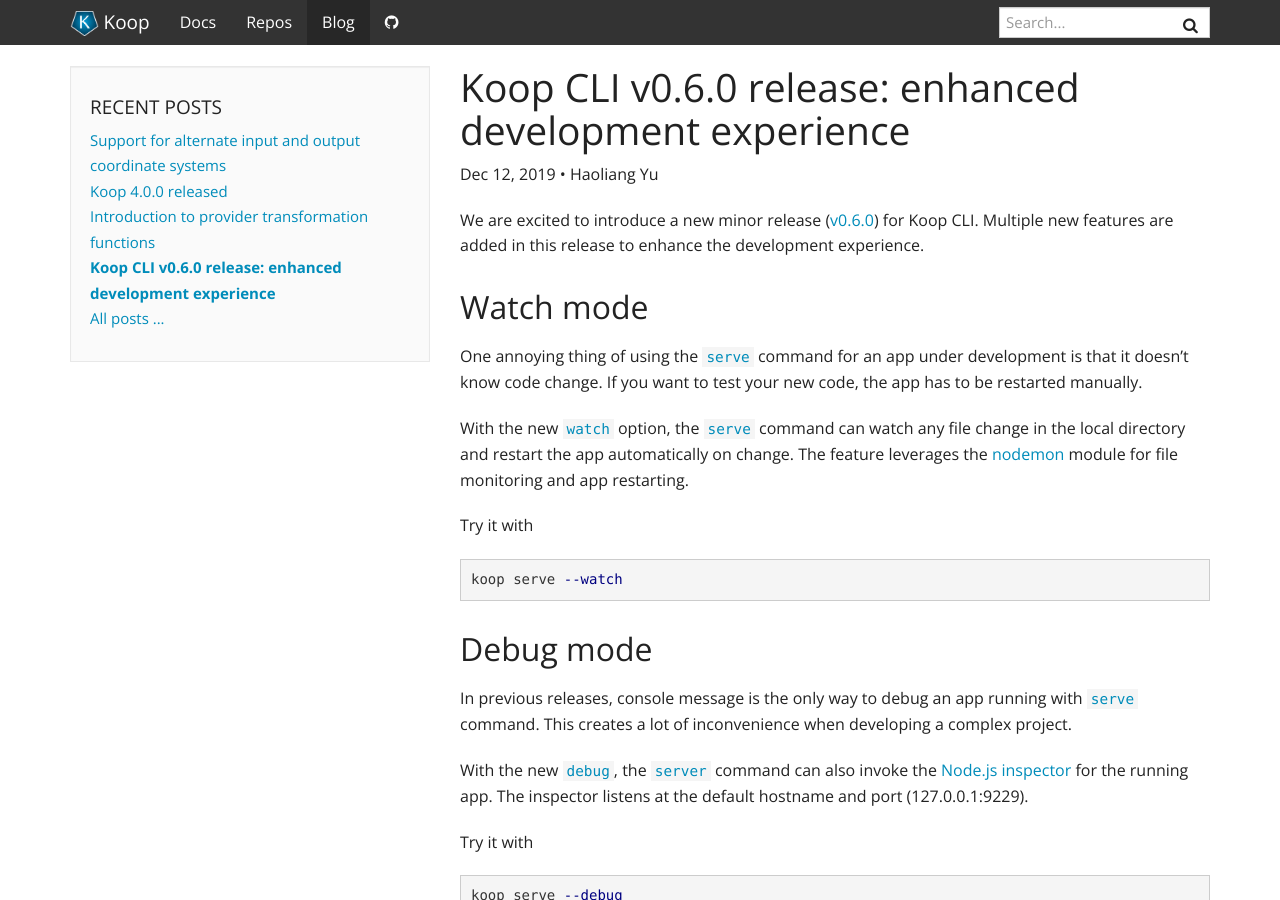
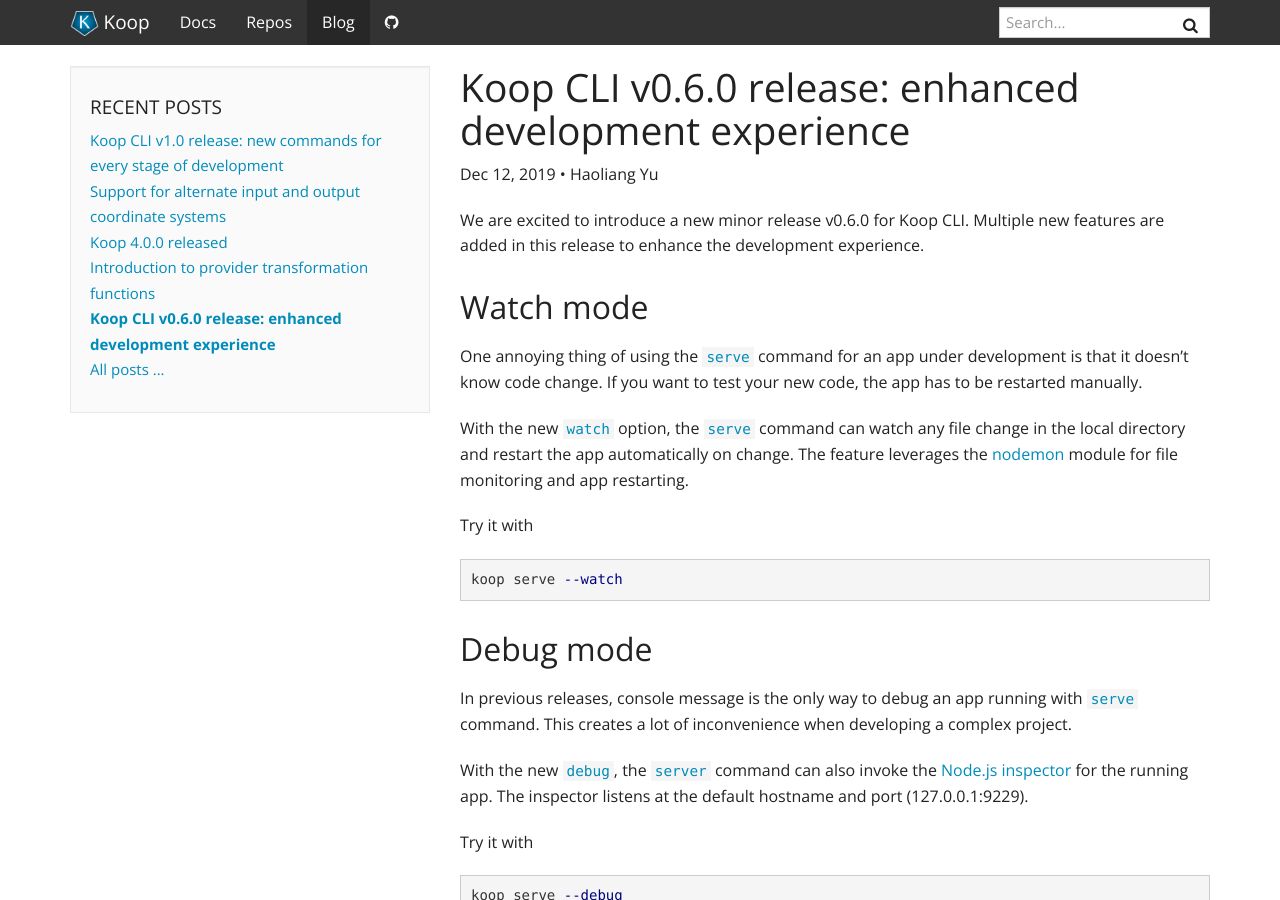
Before and after one commit to koopjs/koopjs.github.io, a Jekyll site: the page built from _posts/2019-12-12-koop-cli-v-0-6-0-release.md, in a window 1280 px wide and 900 px high. Built offline with Jekyll 4.4.1, drawn with Linux system fonts in a browser that asks for light colours; nearby versions of some CDN libraries; some of the changed lines change nothing that is shown.

Commit message:
add a new post for Koop CLI v1 (#98)
* add a new post

* Update 2020-12-30-koop-cli-v-1-0-0-release.md

````diff
--- a/_posts/2019-12-12-koop-cli-v-0-6-0-release.md
+++ b/_posts/2019-12-12-koop-cli-v-0-6-0-release.md
@@ -5,7 +5,7 @@
 author: Haoliang Yu
 ---
 
-We are excited to introduce a new minor release ([v0.6.0]()) for Koop CLI. Multiple new features are added in this release to enhance the development experience.
+We are excited to introduce a new minor release v0.6.0 for Koop CLI. Multiple new features are added in this release to enhance the development experience.
 
 ## Watch mode
 
--- /dev/null
+++ b/_posts/2020-12-30-koop-cli-v-1-0-0-release.md
@@ -0,0 +1,117 @@
+---
+layout: post
+title:  "Koop CLI v1.0 release: new commands for every stage of development"
+date:   2020-12-30
+author: Haoliang Yu
+---
+
+The Koop CLI v1.0 release adds several new features that takes care of your needs in different stages of Koop app development. In this new blog post, we are going to explore these new features and see how they can reduce the development toil.
+
+## Listing existing plugins
+
+Sometimes you would like to know the plugins already registered in the Koop app. In the past, this could only be done by manually checking the dependency list in the `package.json` file and the code in `src/plugins.js`. Now you can simple use the new `list` command to print a list of all existing plugins:
+
+``` bash
+$ koop list
+```
+
+and the output is a nicely formatted table:
+
+```
+2 plugins are found.
+
+#  Name           Type      Is local plugin?
+-  -------------  --------  ----------------
+1  test-output    output    true
+2  test-provider  provider  true
+```
+
+You can also further filter the list by adding a specific plugin type:
+
+``` bash
+$ koop list provider
+```
+
+and it will result in a filtered table:
+
+
+```
+1 plugin is found.
+
+#  Name           Type      Is local plugin?
+-  -------------  --------  ----------------
+1  test-provider  provider  true
+```
+
+Under the hood, a plugin list is maintained within the `koop.json` file and will be updated when a plugin is added or removed using the CLI. It keeps track of the state of the Koop app and make it easier to get the current statistics of plugins.
+
+## Removing a plugin
+
+Remvoing an existing plugin from the Koop app used to be a tedious and error-prone task. It was needed to remove the plugin code and configuration from multiple files, which could be confusing for those who were not familiar with the project structure.
+
+Since the Koop app boileplate is stable, we have automated the plugin removal with the new `remove` command. It reverses the operation done by the `add` command and works for the plugin from both the npm or a local directory.
+
+For example, if the plugin is added from npm with
+
+```
+$ koop add provider koop-provider-csv
+```
+
+then the plugin can be removed with
+
+```
+$ koop remove koop-provider-csv
+```
+
+If the plugin is added from a local directory with
+
+```
+$ koop add provider my-private-provider --local
+```
+
+then the plugin can be removed with
+
+```
+$ koop remove my-private-provider
+```
+
+The command will attempt to do the following things for you:
+
+* remove plugin source code
+* remove plugin test code
+* remove plugin configuration
+* update koop configuration
+* remove dependencies
+
+## Validating a plugin
+
+Each Koop plugin type has a specification on the module exports. The new command `validate` can be used to verify whether the current Koop plugin project follows the specification. By running the command,
+
+``` bash
+$ koop validate
+```
+
+it will load the module and checks the existence of all necessary export properties. The command will print the result of validation. If the validation passes,
+
+``` bash
+The plugin is valid.
+```
+
+or if there is any problem,
+
+```
+The plugin is not valid.
+
+#  Property       Error
+-  -------------  -----------------------------------
+1  type           the value is empty
+2  Model          the "getData" function is not added
+```
+
+## Compatibility
+
+The Koop CLI v1.0 is compatible with a Koop project (app or plugin) created with v0.x. But if you are creating a project, it is recommaned to use the latest version to reduce chance of error.
+
+## More
+
+We hope that these commands will save you time in the development. For more information, please check the details in the [command documentation](https://github.com/koopjs/koop-cli/tree/master/docs/commands). If you have any question about Koop CLI, please feel free to [submit an issue](https://github.com/koopjs/koop-cli/issues/new).
````
